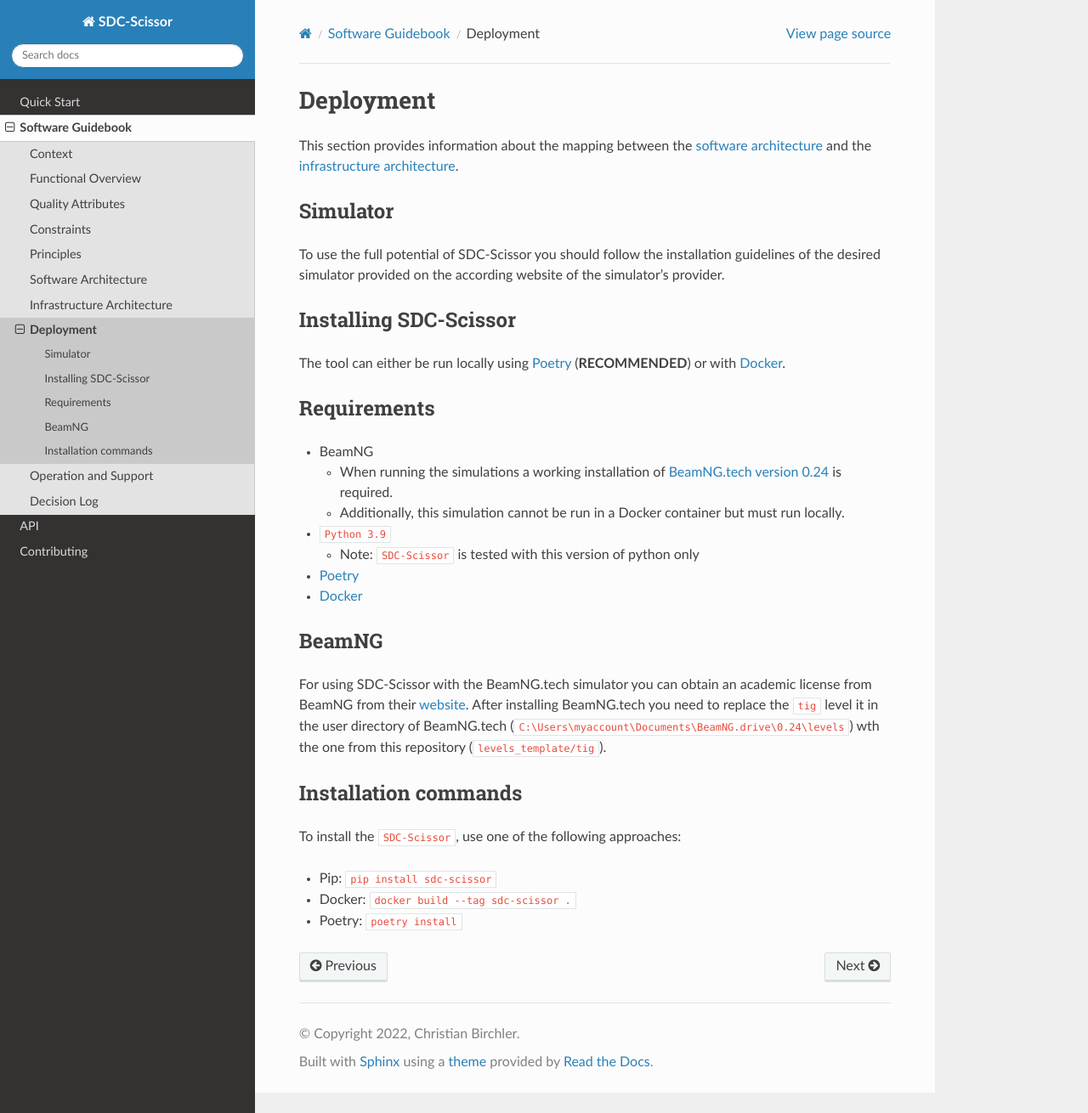
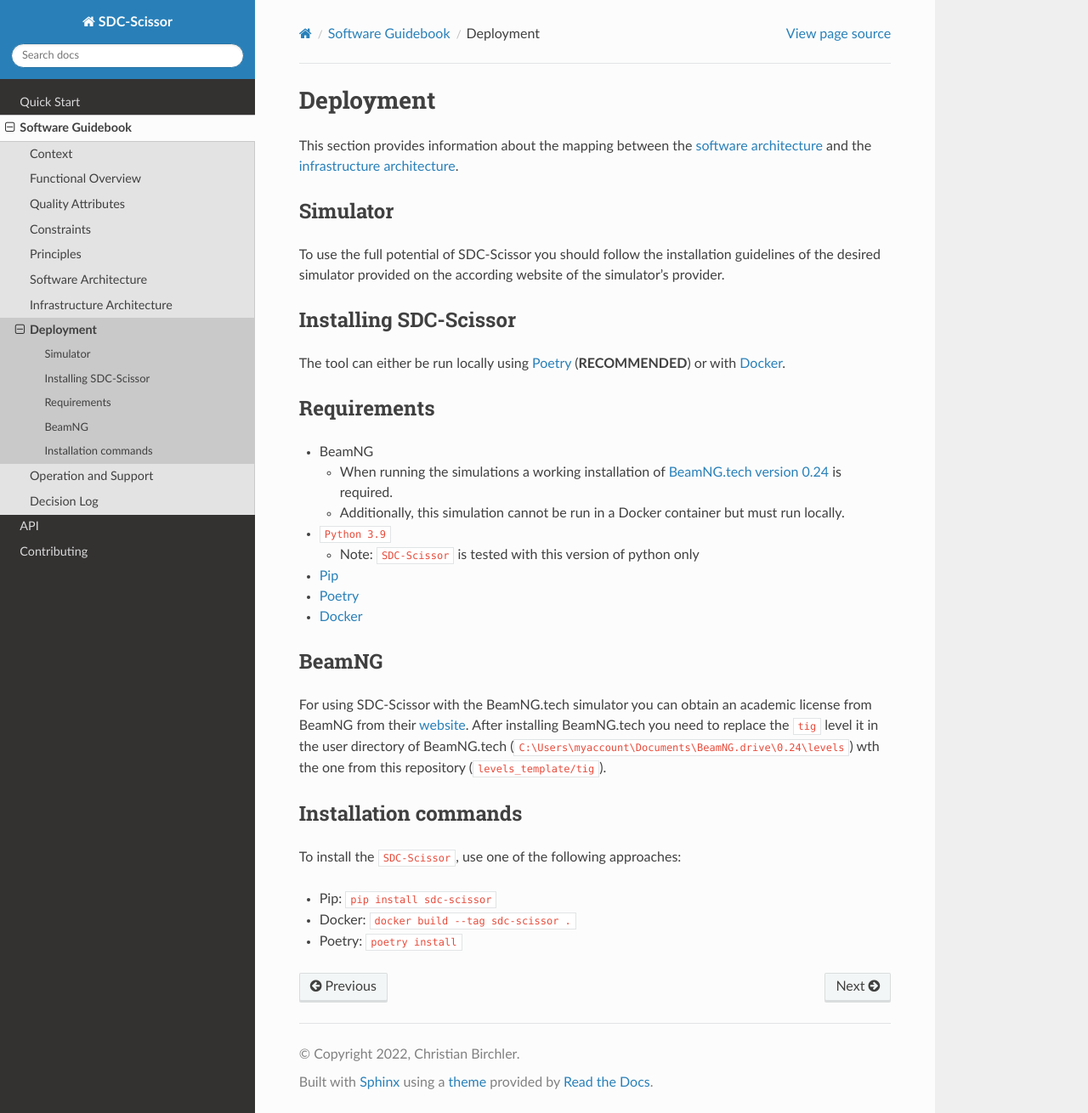
Before and after one commit to christianbirchler-org/sdc-scissor, a Sphinx documentation site: the page built from docs/software_guidebook/deployment.md, in a window 1280 px wide and 1310 px high. Shown: the whole window at 85% size. Built offline with Sphinx 7.4.7 and the Read the Docs theme 2.0.0, drawn with Linux system fonts in a browser that asks for light colours.

Commit message:
Update deployment.md

```diff
--- a/docs/software_guidebook/deployment.md
+++ b/docs/software_guidebook/deployment.md
@@ -18,6 +18,7 @@
     * Additionally, this simulation cannot be run in a Docker container but must run locally.
 * `Python 3.9`
     * Note: `SDC-Scissor` is tested with this version of python only
+* [Pip](https://pypi.org/project/sdc-scissor/)
 * [Poetry](https://python-poetry.org/docs/)
 * [Docker](https://docs.docker.com/get-docker/)
 
```
